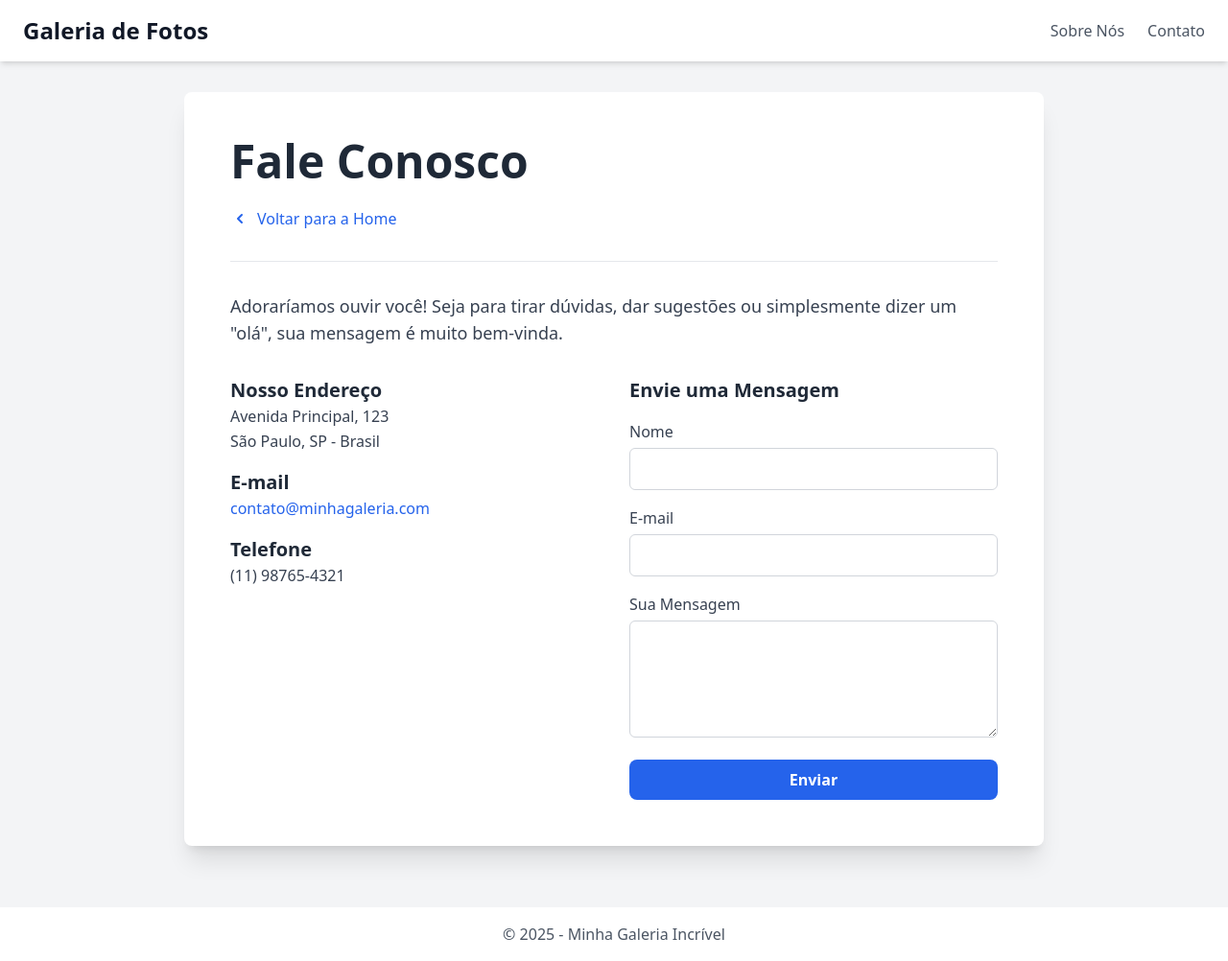
After one commit to isabellaoliiveiiraa/galeria, a Django app: page /contato/ in a window 1280 px wide. The commit adds this page. Shown: the whole page at 96% size. Run offline with Django 5.2, Linux system fonts and the light colour scheme; some libraries are stand-ins or nearby versions.

Commit message:
contato e sobre nos

```diff
--- /dev/null
+++ b/galeria/templates/galeria/contato.html
@@ -0,0 +1,63 @@
+{% extends "home.html" %}
+
+{% block title %}Contato{% endblock %}
+
+{% block content %}
+<div class="bg-white rounded-lg shadow-xl p-8 md:p-12 max-w-4xl mx-auto">
+    <h1 class="text-4xl md:text-5xl font-extrabold text-gray-800 mb-6">
+        Fale Conosco
+    </h1>
+
+    <a href="{% url 'galeria:lista_fotos' %}" class="inline-flex items-center text-blue-600 hover:text-blue-800 mb-8 transition">
+        <svg xmlns="http://www.w3.org/2000/svg" class="h-5 w-5 mr-2" viewBox="0 0 20 20" fill="currentColor">
+            <path fill-rule="evenodd" d="M12.707 5.293a1 1 0 010 1.414L9.414 10l3.293 3.293a1 1 0 01-1.414 1.414l-4-4a1 1 0 010-1.414l4-4a1 1 0 011.414 0z" clip-rule="evenodd" />
+        </svg>
+        Voltar para a Home
+    </a>
+
+    <div class="space-y-8 text-gray-700 leading-relaxed border-t pt-8">
+        <p class="text-lg">
+            Adoraríamos ouvir você! Seja para tirar dúvidas, dar sugestões ou simplesmente dizer um "olá", sua mensagem é muito bem-vinda.
+        </p>
+
+        <div class="grid grid-cols-1 md:grid-cols-2 gap-8">
+            <div class="space-y-4">
+                <div>
+                    <h3 class="text-xl font-bold text-gray-800">Nosso Endereço</h3>
+                    <p>Avenida Principal, 123<br>São Paulo, SP - Brasil</p>
+                </div>
+                <div>
+                    <h3 class="text-xl font-bold text-gray-800">E-mail</h3>
+                    <p class="text-blue-600 hover:underline">contato@minhagaleria.com</p>
+                </div>
+                <div>
+                    <h3 class="text-xl font-bold text-gray-800">Telefone</h3>
+                    <p>(11) 98765-4321</p>
+                </div>
+            </div>
+
+            <div>
+                <h3 class="text-xl font-bold text-gray-800 mb-4">Envie uma Mensagem</h3>
+               <form action="{% url 'galeria:contato' %}" method="POST" class="space-y-4">
+                    {% csrf_token %}
+                    <div>
+                        <label for="name" class="block font-medium">Nome</label>
+                        <input type="text" id="name" name="name" class="w-full mt-1 p-2 border border-gray-300 rounded-md">
+                    </div>
+                    <div>
+                        <label for="email" class="block font-medium">E-mail</label>
+                        <input type="email" id="email" name="email" class="w-full mt-1 p-2 border border-gray-300 rounded-md">
+                    </div>
+                    <div>
+                        <label for="message" class="block font-medium">Sua Mensagem</label>
+                        <textarea id="message" name="message" rows="4" class="w-full mt-1 p-2 border border-gray-300 rounded-md"></textarea>
+                    </div>
+                    <button type="submit" class="w-full bg-blue-600 text-white font-bold py-2 px-4 rounded-lg hover:bg-blue-700 transition">
+                        Enviar
+                    </button>
+                </form>
+            </div>
+        </div>
+    </div>
+</div>
+{% endblock %}
--- a/galeria/templates/home.html
+++ b/galeria/templates/home.html
@@ -3,22 +3,46 @@
 <head>
     <meta charset="UTF-8">
     <meta name="viewport" content="width=device-width, initial-scale=1.0">
-    <title>{% block title %}Galeria Interativa{% endblock %}</title>
+    <title>{% block title %}Galeria de Fotos{% endblock %}</title>
     <script src="https://cdn.tailwindcss.com"></script>
+    <link rel="stylesheet" href="https://cdn.jsdelivr.net/npm/swiper@11/swiper-bundle.min.css"/>
 </head>
 <body class="bg-gray-100 text-gray-800 font-sans">
+
     <nav class="bg-white shadow-md">
         <div class="container mx-auto px-6 py-4 flex justify-between items-center">
-            <a href="{% url 'galeria:lista_fotos' %}" class="text-2xl font-bold text-gray-900 hover:text-blue-600 transition duration-300">Galeria de Fotos</a>
+            <a href="{% url 'galeria:lista_fotos' %}" class="text-2xl font-bold text-gray-900 hover:text-blue-600 transition duration-300">
+                Galeria de Fotos
+            </a>
+
+            <div class="flex space-x-6 items-center">
+                <a href="{% url 'galeria:sobre_nos' %}" class="text-gray-600 hover:text-blue-600 transition">Sobre Nós</a>
+                <a href="{% url 'galeria:contato' %}" class="text-gray-600 hover:text-blue-600 transition">Contato</a>
+            </div>
         </div>
     </nav>
+
     <main class="container mx-auto px-6 py-8">
+
+        {% if messages %}
+            <div class="mb-6"> {% for message in messages %}
+                    <div class="bg-green-100 border border-green-400 text-green-700 px-4 py-3 rounded relative text-center" role="alert">
+                        <strong class="font-bold">Sucesso!</strong>
+                        <span class="block sm:inline">{{ message }}</span>
+                    </div>
+                {% endfor %}
+            </div>
+        {% endif %}
         {% block content %}{% endblock %}
     </main>
+
     <footer class="bg-white mt-8 py-4">
         <div class="container mx-auto px-6 text-center text-gray-600">
-            <p>&copy; 2025 - Minha Galeria</p>
+            <p>© 2025 - Minha Galeria Incrível</p>
         </div>
     </footer>
+
+    <script src="https://cdn.jsdelivr.net/npm/swiper@11/swiper-bundle.min.js"></script>
+    {% block scripts %}{% endblock %}
 </body>
 </html>
--- a/galeria/urls.py
+++ b/galeria/urls.py
@@ -1,5 +1,6 @@
 from django.urls import path
-from .views import GaleriaView, FotoDetailView, PaginaPesquisaView
+
+from .views import GaleriaView, FotoDetailView, PaginaPesquisaView, SobreNosView, ContatoView
 
 app_name = 'galeria'
 
@@ -7,4 +8,8 @@ urlpatterns = [
     path('', GaleriaView.as_view(), name='lista_fotos'),
     path('foto/<int:pk>/', FotoDetailView.as_view(), name='detalhe_foto'),
     path('pesquisar/', PaginaPesquisaView.as_view(), name='pagina_pesquisa'),
+
+
+    path('sobre/', SobreNosView.as_view(), name='sobre_nos'),
+    path('contato/', ContatoView.as_view(), name='contato'),
 ]
--- a/galeria/views.py
+++ b/galeria/views.py
@@ -1,23 +1,27 @@
-from django.views.generic import ListView, DetailView
+from django.shortcuts import render, redirect
+from django.views.generic import ListView, DetailView, TemplateView, View
+from django.contrib import messages  # <-- IMPORT ADICIONADO
+from django.db.models import Q
 from .models import Foto
-from django.db.models import Q
 
-# View da página inicial (agora mais simples)
 class GaleriaView(ListView):
     model = Foto
     template_name = 'galeria/index.html'
     context_object_name = 'fotos'
 
     def get_queryset(self):
-        return Foto.objects.filter(status='PUBLICADO').order_by('-estrela', '-data_foto')
+        return Foto.objects.filter(status='PUBLICADO', estrela=False).order_by('-data_foto')
 
-# View da página de detalhes (não muda)
+    def get_context_data(self, **kwargs):
+        context = super().get_context_data(**kwargs)
+        context['fotos_destaque'] = Foto.objects.filter(status='PUBLICADO', estrela=True).order_by('-data_foto')
+        return context
+
 class FotoDetailView(DetailView):
     model = Foto
     template_name = 'galeria/detalhe_foto.html'
     context_object_name = 'foto'
 
-# Nova view para a página de pesquisa dedicada
 class PaginaPesquisaView(ListView):
     model = Foto
     template_name = 'galeria/pagina_pesquisa.html'
@@ -26,7 +30,6 @@ class PaginaPesquisaView(ListView):
     def get_queryset(self):
         query = self.request.GET.get('q')
         if query:
-            # A lógica de busca vive aqui agora
             return Foto.objects.filter(
                 Q(titulo__icontains=query) |
                 Q(descricao__icontains=query) |
@@ -34,11 +37,35 @@ class PaginaPesquisaView(ListView):
                 status='PUBLICADO'
             ).order_by('-estrela', '-data_foto')
 
-        # Se não houver busca, não retorna nenhuma foto
         return Foto.objects.none()
 
     def get_context_data(self, **kwargs):
-        # Passa o termo de busca para o template para exibi-lo na caixa de texto
         context = super().get_context_data(**kwargs)
         context['query'] = self.request.GET.get('q', '')
         return context
+
+class SobreNosView(TemplateView):
+    template_name = 'galeria/sobre_nos.html'
+
+# <-- VERSÃO CORRETA E ÚNICA DA VIEW DE CONTATO -->
+class ContatoView(View):
+    def get(self, request):
+        """Este método é chamado quando o usuário apenas visita a página."""
+        return render(request, 'galeria/contato.html')
+
+    def post(self, request):
+        """Este método é chamado quando o usuário envia o formulário."""
+        # Pega os dados do formulário
+        nome = request.POST.get('name')
+        email = request.POST.get('email')
+        mensagem = request.POST.get('message')
+
+        # Você pode usar os dados aqui (enviar email, salvar no banco, etc.)
+        # Por enquanto, apenas imprimimos no console para confirmar o recebimento
+        print(f"Nova mensagem recebida de: {nome} ({email})")
+
+        # Adiciona uma mensagem de sucesso para ser exibida na próxima página
+        messages.success(request, 'Sua mensagem foi enviada com sucesso!')
+
+        # Redireciona o usuário para a página inicial
+        return redirect('galeria:lista_fotos')
```
Also changed, not shown: galeria/templates/galeria/sobre_nos.html (added, +38 -0 lines), db.sqlite3.
